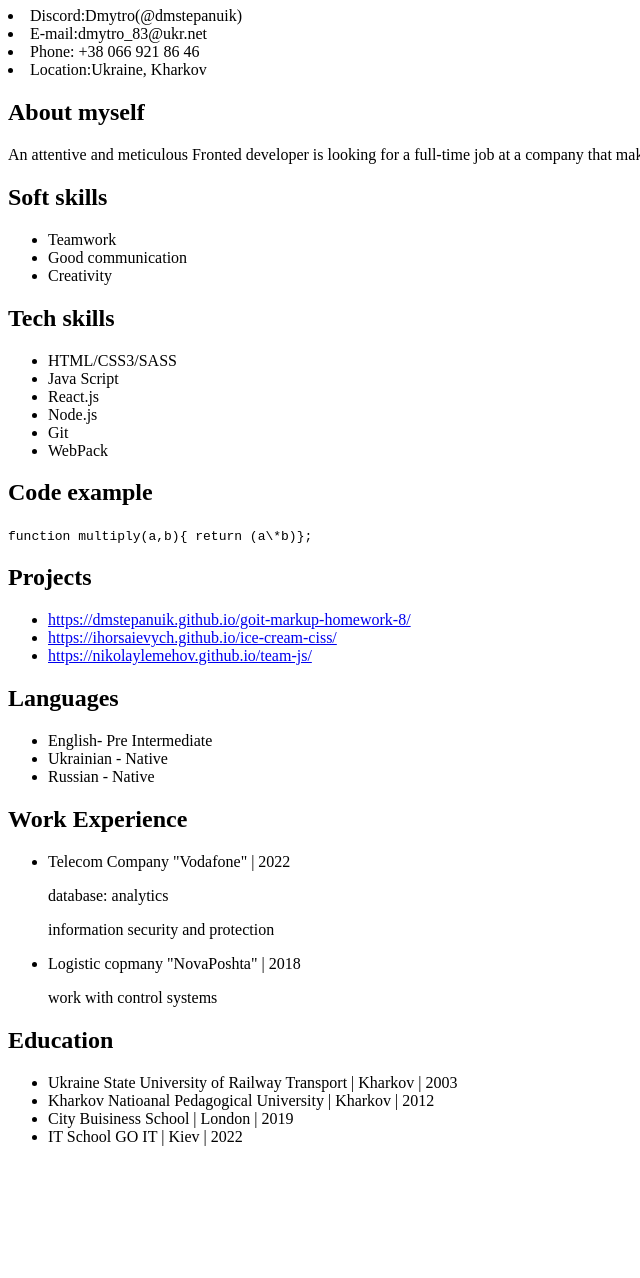
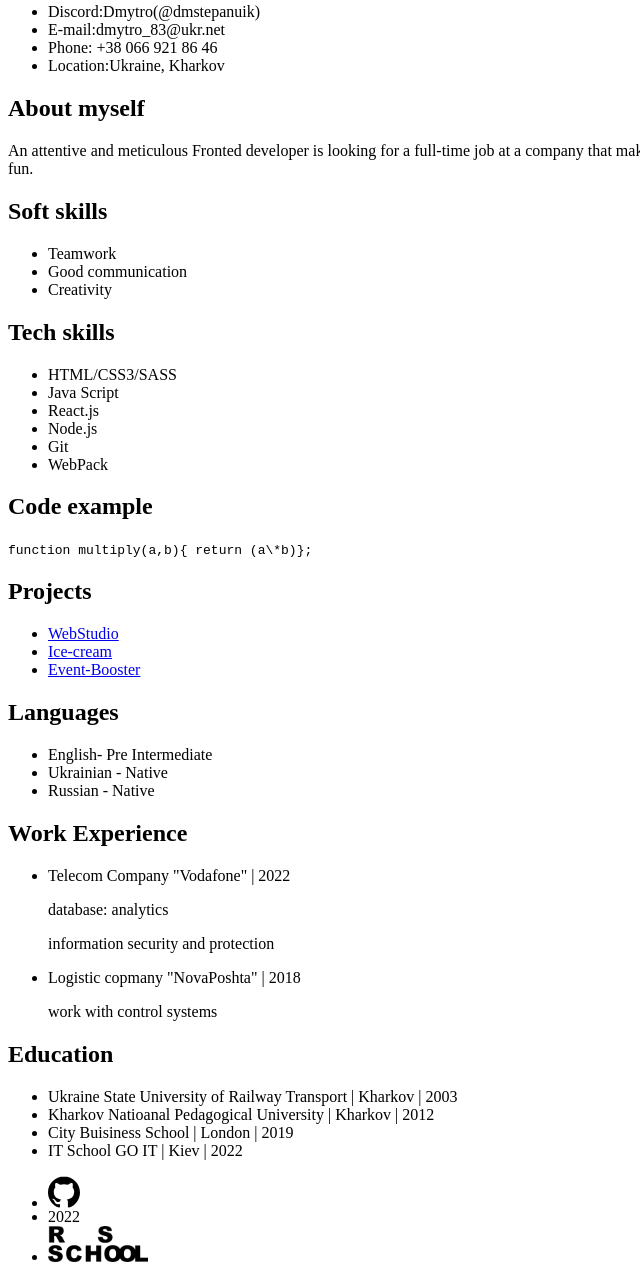
Before and after one commit to dmstepanuik/rsschool-cv, a plain HTML site: page index.html in a window 1280 px wide. Shown: the part 453-1731 px from the top of the page, without its empty margins (0-640 px from the left). Before the commit the page ends 1615 px from the top, so only its background shows below. Drawn offline with Linux system fonts and the light colour scheme.

Commit message:
fix: fixed errors

```diff
--- a/index.html
+++ b/index.html
@@ -4,17 +4,17 @@
     <meta charset="UTF-8" >
     <meta http-equiv="X-UA-Compatible" content="IE=edge" >
     <meta name="viewport" content="width=device-width, initial-scale=1.0" >
-    <title></title>
+    <title>cv</title>
     <link rel="stylesheet" href="./style.css" >
   </head>
   <body>
-    <!-- header&links -->
+    <!-- header-->
     <header>
       <div class="container">
         <nav>
           <ul>
             <li><a href="#about">About myself</a></li>
-            <li><a href="#soft skills">Skills</a></li>
+            <li><a href="#soft-skills">Skills</a></li>
             <li><a href="#code">Code</a></li>
             <li><a href="#projects">Projects</a></li>
             <li><a href="#languages">Languages</a></li>
@@ -24,6 +24,8 @@
         </nav>
       </div>
       </header>
+      <!-- Тело сайта -->
+      <main>
     <div class="container">
       <div class="foto">
         <img src="./img/CV.jpg" alt="user foto" width="100">
@@ -33,10 +35,12 @@
       <!-- contacts -->
       <section class="contacts">
         <h2>Contact details</h2>
+        <ul>
         <li>Discord:Dmytro(@dmstepanuik) </li>
         <li>E-mail:dmytro_83@ukr.net</li>
         <li>Phone: +38 066 921 86 46</li>
         <li>Location:Ukraine, Kharkov</li>
+        </ul>
       </section>
       <!-- about -->
       <section id="about" class="about">
@@ -48,7 +52,7 @@
         fo fun.</p>
       </section>
       <!-- Soft skills -->
-      <section id="Soft skills" class="Soft skills">
+      <section id="soft-skills" class="soft skills">
         <h2>Soft skills</h2>
       <ul>
       <li>Teamwork</li>
@@ -57,7 +61,7 @@
       </ul>
       </section>
       <!-- Tech skills -->
-      <section id="Tech skills" class="Tech skills">
+      <section id="tech-skills" class="tech skills">
         <h2>Tech skills</h2>
       <ul>
       <li>HTML/CSS3/SASS</li>
@@ -80,9 +84,9 @@
       <section id="projects" class="projects">
         <h2>Projects</h2>
         <ul>
-          <li><a href="WebStudio">https://dmstepanuik.github.io/goit-markup-homework-8/</a></li>
-          <li><a href="Ice-cream">https://ihorsaievych.github.io/ice-cream-ciss/</a></li>
-          <li><a href="Event-Booster">https://nikolaylemehov.github.io/team-js/</a></li>
+          <li><a target="_blank"  href="https://dmstepanuik.github.io/goit-markup-homework-8/">WebStudio</a></li>
+          <li><a target="_blank"  href="https://ihorsaievych.github.io/ice-cream-ciss/">Ice-cream</a></li>
+          <li><a target="_blank"  href="https://nikolaylemehov.github.io/team-js/">Event-Booster</a></li>
         </ul>
       </section>
       <!-- languages -->
@@ -117,9 +121,17 @@
         <li>IT School GO IT <span> | </span> Kiev <span> | </span> 2022</li>
         </ul>
       </section>
+    </div>
+    </main>
+    <!-- Подвал сайта -->
+    <footer>
 
-    </div>
+        <ul>
+        <li><a href="#"><img src="./img/github-svgrepo-com.svg" alt="github-logo"></a></li>
+        <li>2022</li>
+        <li><a href="#"><img src="./img/logo-rsschool3.png" alt="rsschol-logo" width="100"></a></li>
+      </ul>
 
-
+    </footer>
   </body>
 </html>
--- a/style.css
+++ b/style.css
@@ -0,0 +1,11 @@
+
+.container{
+  width: 1200px;
+  margin-right: auto;
+  margin-right: auto;
+}
+img{
+  display: block;
+  height: auto;
+  max-width: 100%;
+  }
```
